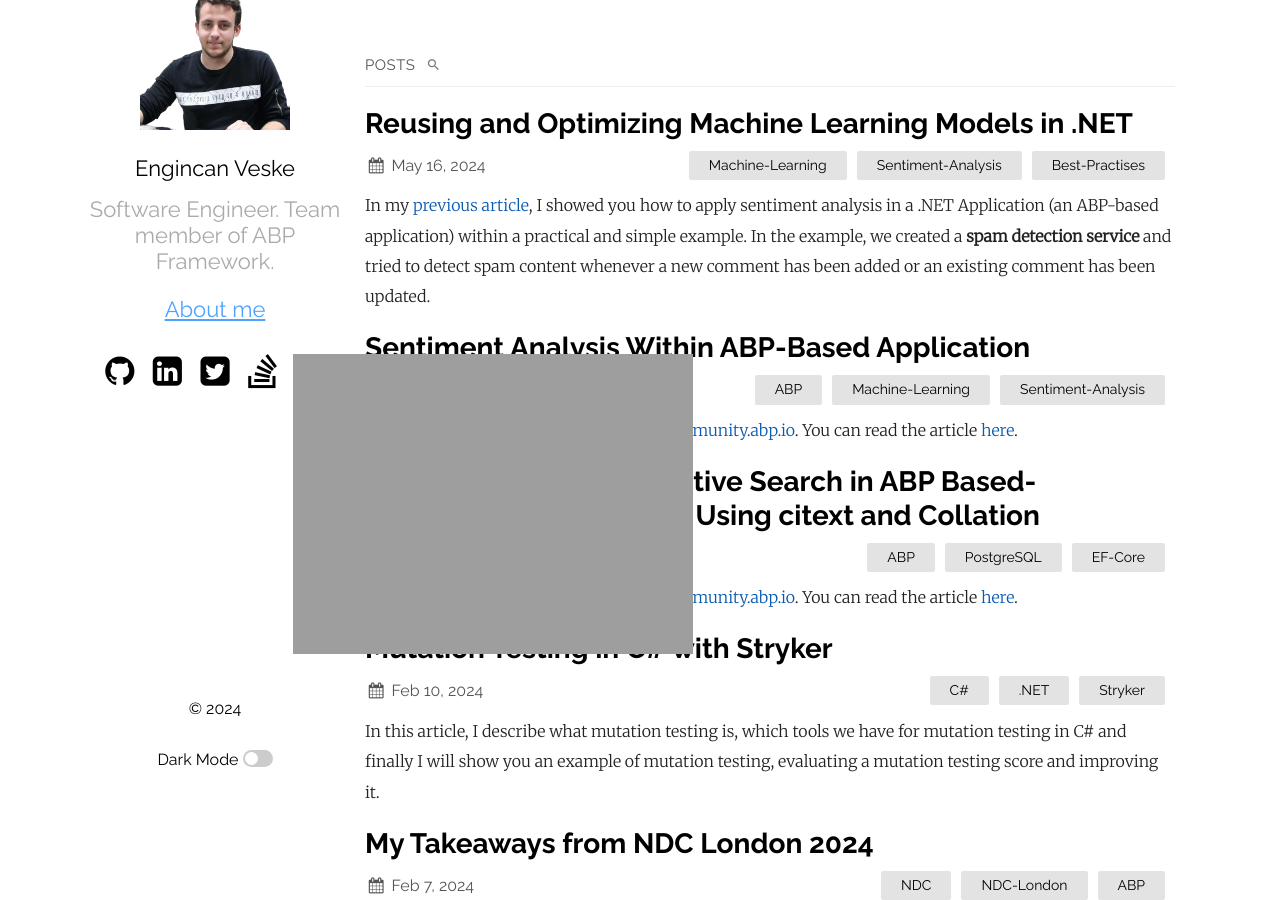
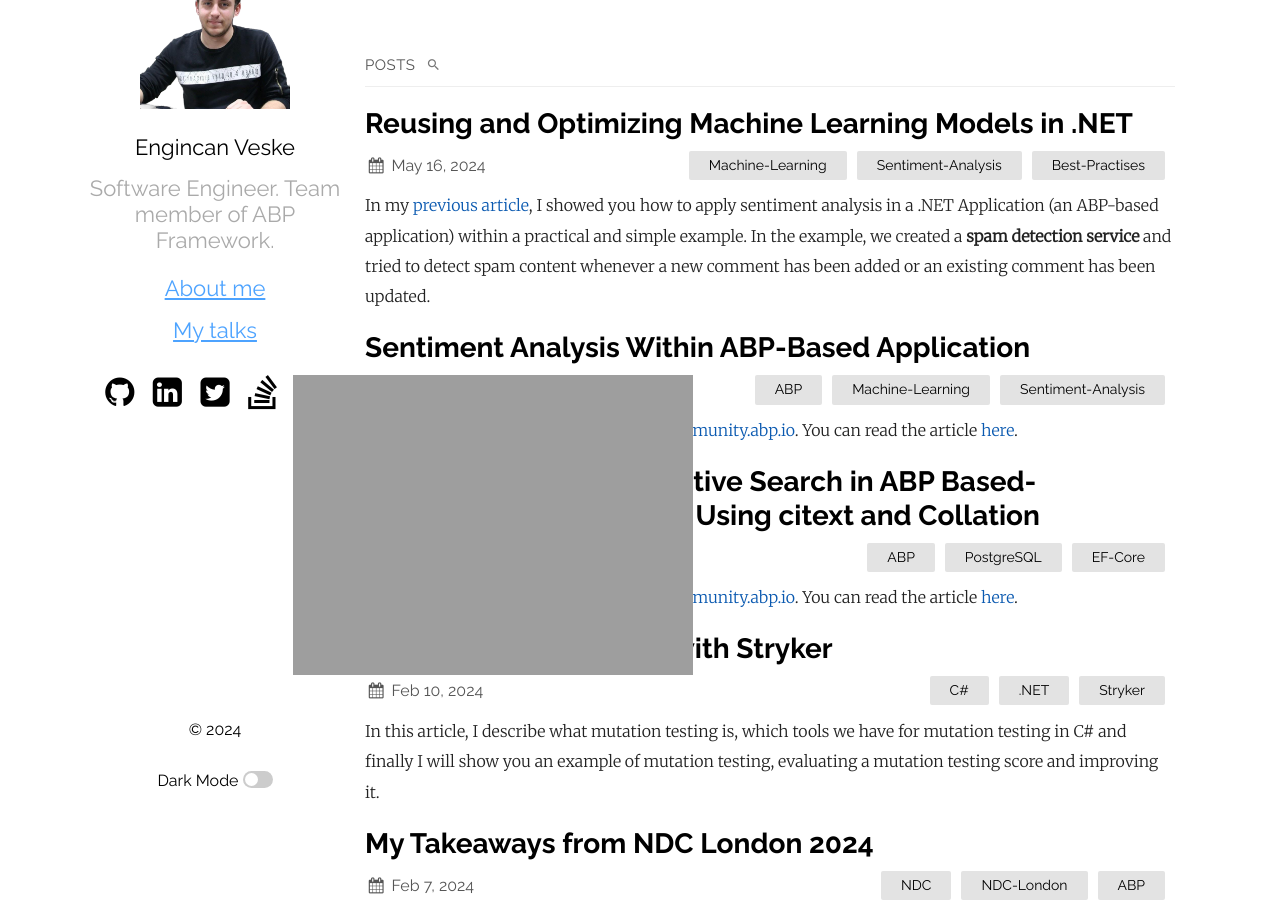
Before and after one commit to EngincanV/EngincanV.github.io, a Jekyll site: the page built from index.md, in a window 1280 px wide and 900 px high. Built offline with Jekyll 4.4.1, drawn with Linux system fonts in a browser that asks for light colours; grey boxes are pictures that could not be loaded.

Commit message:
Update default.html

```diff
--- a/_layouts/default.html
+++ b/_layouts/default.html
@@ -32,6 +32,7 @@
       <p class="tagline">{{ site.plainwhite.tagline }}</p>
       {%- endif -%}
       <a href="/about" class="tagline" style="margin-bottom: 1rem !important; color: #4da3ff !important;">About me</a>
+      <a href="https://github.com/EngincanV/presentations" class="tagline" style="margin-bottom: 1rem !important; color: #4da3ff !important;">My talks</a>
       </div>
       {% capture footer %}
       {%- if site.plainwhite.social_links != '' -%}
```
